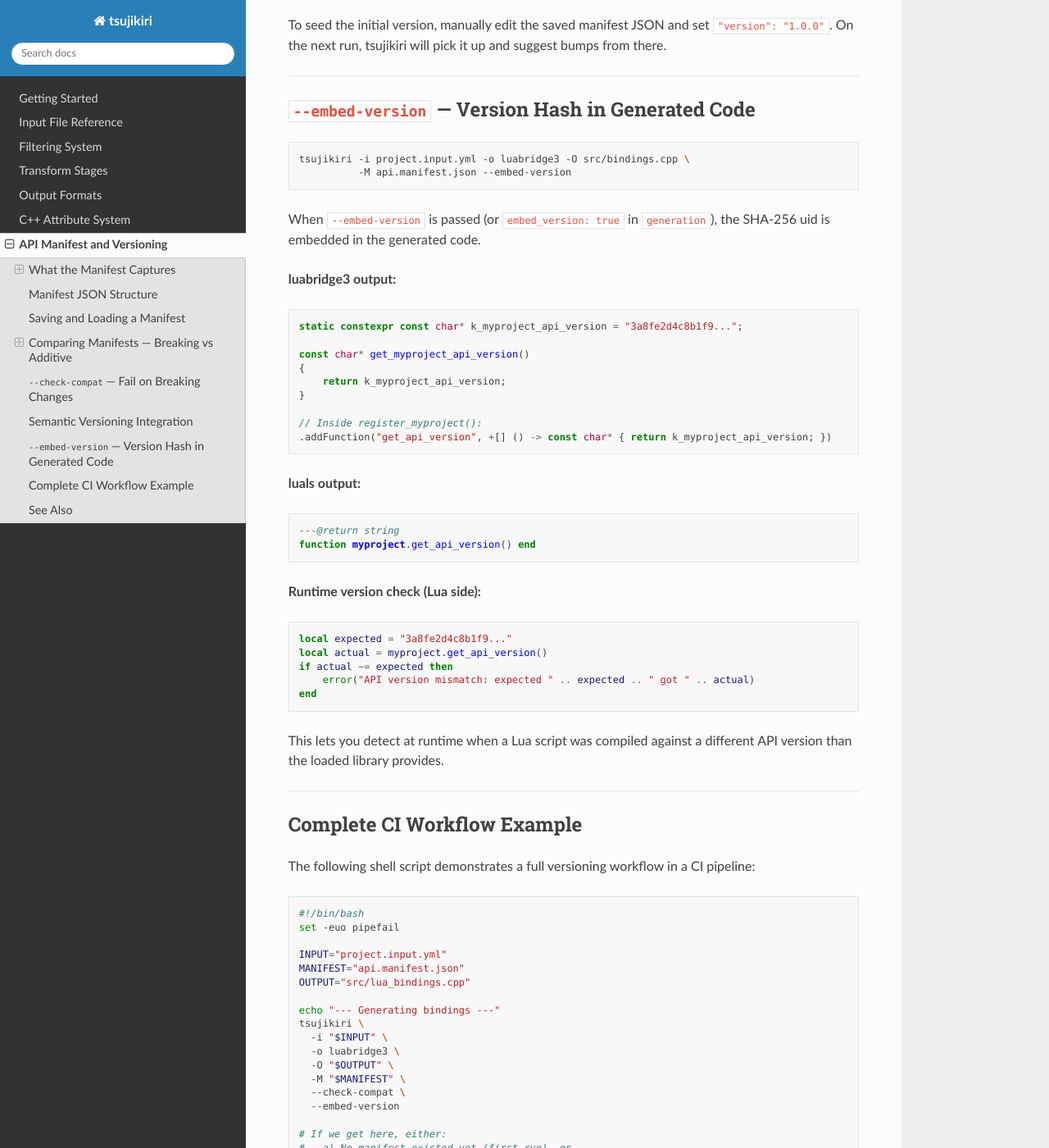
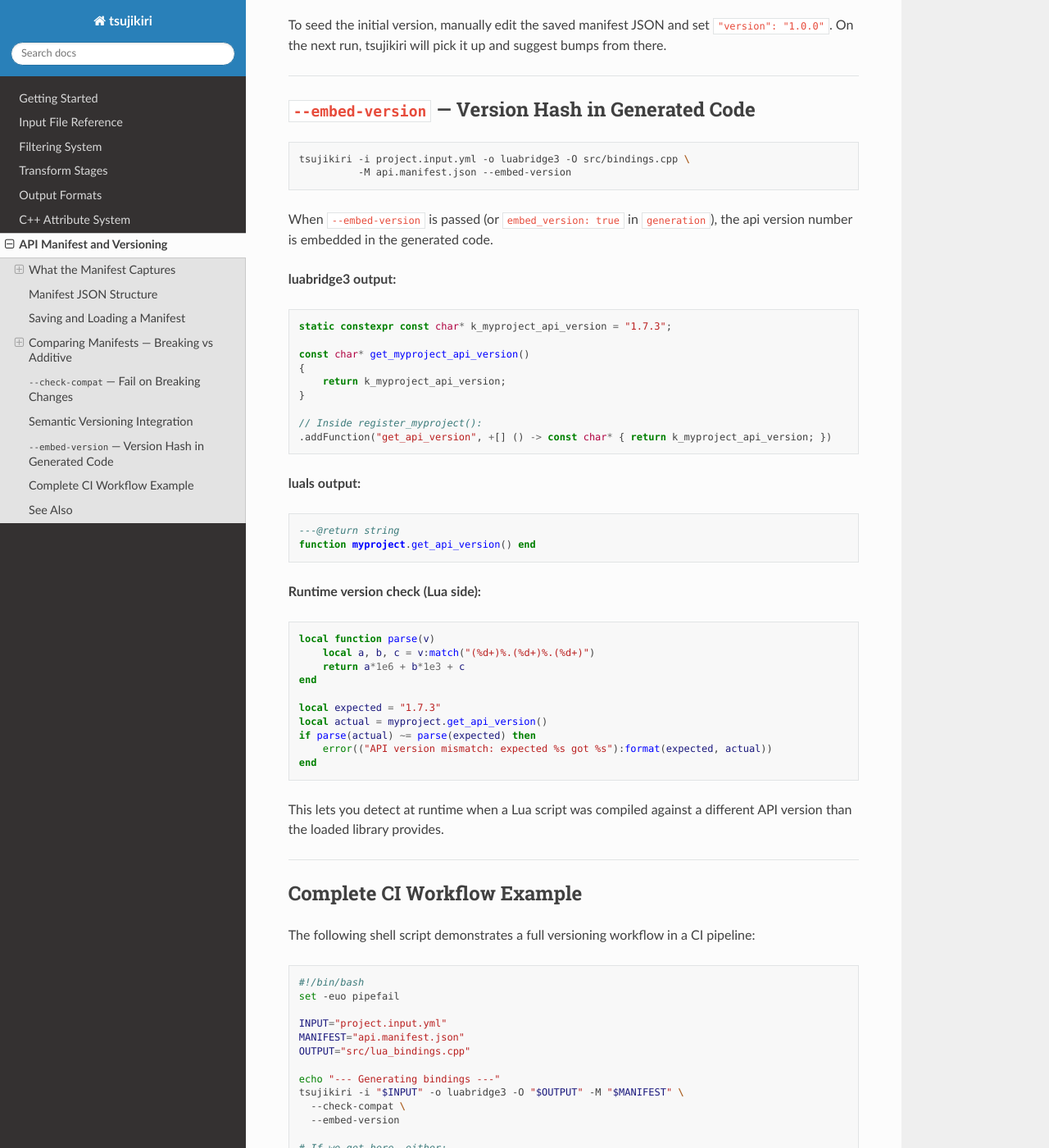
Before and after one commit to kunitoki/tsujikiri, a Sphinx documentation site: the page built from docs/manifest-and-versioning.md, in a window 1280 px wide and 1400 px high, scrolled down 4310 px. Shown: the whole window at 82% size. Built offline with Sphinx 7.4.7 and the Read the Docs theme 3.1.0, drawn with Linux system fonts in a browser that asks for light colours.

Commit message:
Fix versioning in binded code (#8)

````diff
--- a/docs/manifest-and-versioning.md
+++ b/docs/manifest-and-versioning.md
@@ -194,11 +194,11 @@ tsujikiri -i project.input.yml -o luabridge3 -O src/bindings.cpp \
           -M api.manifest.json --embed-version
 ```
 
-When `--embed-version` is passed (or `embed_version: true` in `generation`), the SHA-256 uid is embedded in the generated code.
+When `--embed-version` is passed (or `embed_version: true` in `generation`), the api version number is embedded in the generated code.
 
 **luabridge3 output:**
 ```cpp
-static constexpr const char* k_myproject_api_version = "3a8fe2d4c8b1f9...";
+static constexpr const char* k_myproject_api_version = "1.7.3";
 
 const char* get_myproject_api_version()
 {
@@ -217,10 +217,15 @@ function myproject.get_api_version() end
 
 **Runtime version check (Lua side):**
 ```lua
-local expected = "3a8fe2d4c8b1f9..."
+local function parse(v)
+    local a, b, c = v:match("(%d+)%.(%d+)%.(%d+)")
+    return a*1e6 + b*1e3 + c
+end
+
+local expected = "1.7.3"
 local actual = myproject.get_api_version()
-if actual ~= expected then
-    error("API version mismatch: expected " .. expected .. " got " .. actual)
+if parse(actual) ~= parse(expected) then
+    error(("API version mismatch: expected %s got %s"):format(expected, actual))
 end
 ```
 
@@ -241,11 +246,7 @@ MANIFEST="api.manifest.json"
 OUTPUT="src/lua_bindings.cpp"
 
 echo "--- Generating bindings ---"
-tsujikiri \
-  -i "$INPUT" \
-  -o luabridge3 \
-  -O "$OUTPUT" \
-  -M "$MANIFEST" \
+tsujikiri -i "$INPUT" -o luabridge3 -O "$OUTPUT" -M "$MANIFEST" \
   --check-compat \
   --embed-version
 
@@ -255,10 +256,7 @@ tsujikiri \
 #   c) No changes at all
 
 echo "--- Generating LuaLS annotations ---"
-tsujikiri \
-  -i "$INPUT" \
-  -o luals \
-  -O "types/myproject.lua"
+tsujikiri -i "$INPUT" -o luals -O "types/myproject.lua"
 
 echo "--- Committing updated bindings ---"
 git add "$OUTPUT" "$MANIFEST" "types/myproject.lua"
````
Also changed, not shown: 2 other files.
